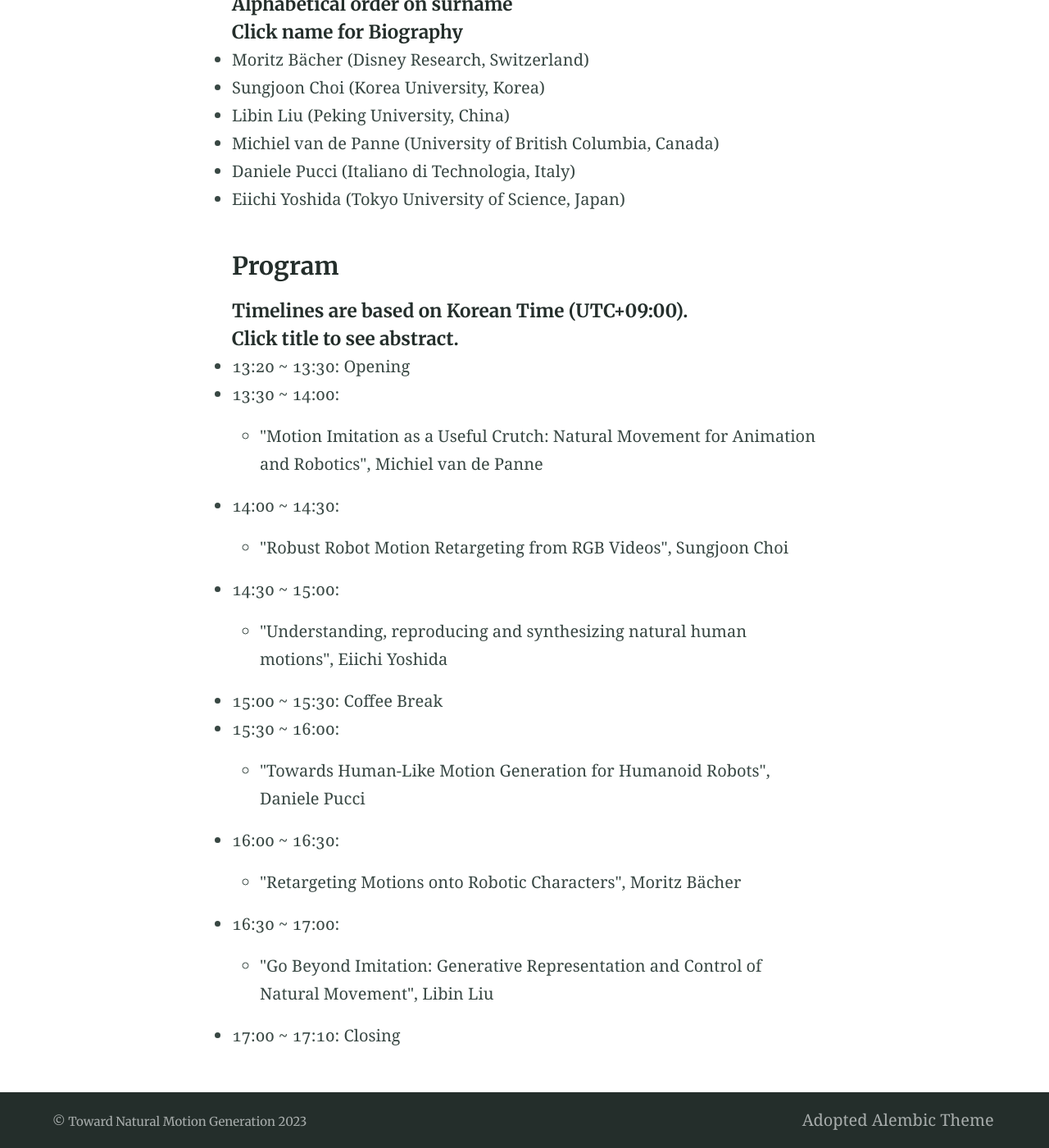
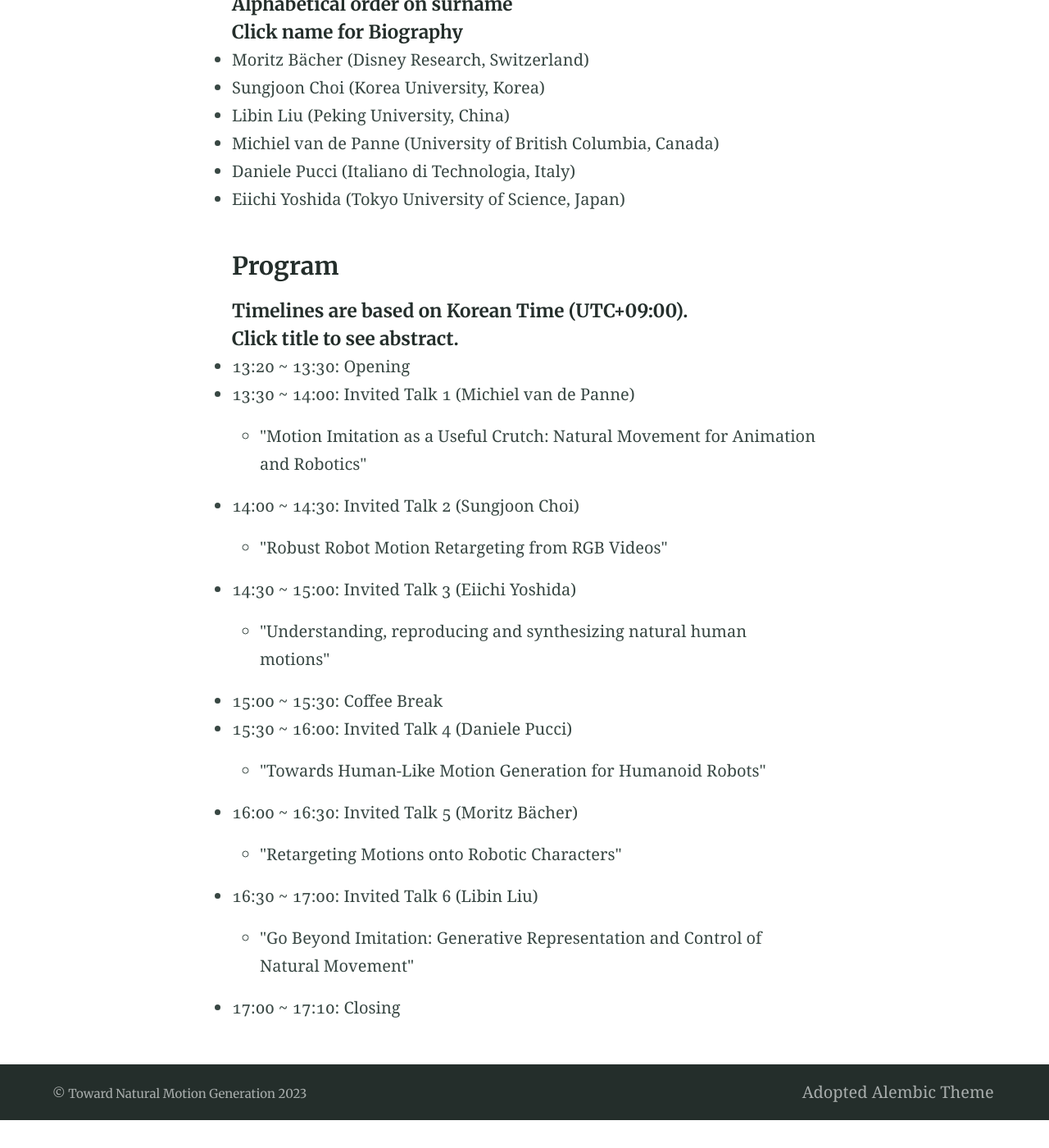
Before and after one commit to toward-natural-motion-generation/rss2023, a Jekyll site: the page built from speakers_and_program.md, in a window 1280 px wide and 1400 px high, scrolled down 259 px. Shown: the whole window at 82% size. Built offline with Jekyll 4.4.1, drawn with Linux system fonts in a browser that asks for light colours; after the commit the page ends 1625 px from its top, so only the background shows below that.

Commit message:
move sub titles

```diff
--- a/speakers_and_program.md
+++ b/speakers_and_program.md
@@ -24,22 +24,22 @@
 ##### Timelines are based on Korean Time (UTC+09:00).
 ##### Click title to see abstract.
   * 13:20 ~ 13:30: Opening
-  * 13:30 ~ 14:00:
-    * <Details><summary>"Motion Imitation as a Useful Crutch:  Natural Movement for Animation and Robotics", Michiel van de Panne</summary><span style="font-size:15px">Abstract: The generation of purposeful and directable natural movement is a shared goal for animation and robotics. Computer animation methods have a long history of using motion capture data to produce high-quality kinematic motion. In contrast, for physics-based motion generation have long been split into two categories -- those that use motion capture data as a strong prior, and those that aim to generate the motion more directly from first principles. Currently, imitation of motion capture data leads to current state-of-the-art results, in motion quality, particularly when combined with reinforcement learning. However, I will argue that in the long term, imitation-based methods can be viewed as a convenient crutch while we develop better (and more directable) from-first-principles approaches. The belief here is that a combination of physics, compliant actuation, rich sensing, and highly-capable control ultimately underly natural motion.  We'll motivate these arguments with examples including brachiation, locomotion, high-jumps, getting up, and more.</span></Details>
-  * 14:00 ~ 14:30:
-    * <Details><summary>"Robust Robot Motion Retargeting from RGB Videos", Sungjoon Choi</summary><span style="font-size:15px">Abstract: Generating natural and expressive robotic motions for humanoid robots has gained considerable interest from both robotics and computer graphics communities. Recently, this phenomenon has been accelerated by the fact that more human-like robots are permeating our daily lives through applications such as interactive services or educational robots. However, in order to generate a number of natural motions for humanoid robots, a substantial amount of effort is often required to design time-stamped robotic motions by animators or artists manually. In this talk, we focus on different approaches to generating diverse and natural robotic motions from multiple sources, including motion capture data and YouTube videos, while considering pose estimation errors.
+  * 13:30 ~ 14:00: Invited Talk 1 (Michiel van de Panne)
+    * <Details><summary>"Motion Imitation as a Useful Crutch:  Natural Movement for Animation and Robotics"</summary><span style="font-size:15px">Abstract: The generation of purposeful and directable natural movement is a shared goal for animation and robotics. Computer animation methods have a long history of using motion capture data to produce high-quality kinematic motion. In contrast, for physics-based motion generation have long been split into two categories -- those that use motion capture data as a strong prior, and those that aim to generate the motion more directly from first principles. Currently, imitation of motion capture data leads to current state-of-the-art results, in motion quality, particularly when combined with reinforcement learning. However, I will argue that in the long term, imitation-based methods can be viewed as a convenient crutch while we develop better (and more directable) from-first-principles approaches. The belief here is that a combination of physics, compliant actuation, rich sensing, and highly-capable control ultimately underly natural motion.  We'll motivate these arguments with examples including brachiation, locomotion, high-jumps, getting up, and more.</span></Details>
+  * 14:00 ~ 14:30: Invited Talk 2 (Sungjoon Choi)
+    * <Details><summary>"Robust Robot Motion Retargeting from RGB Videos"</summary><span style="font-size:15px">Abstract: Generating natural and expressive robotic motions for humanoid robots has gained considerable interest from both robotics and computer graphics communities. Recently, this phenomenon has been accelerated by the fact that more human-like robots are permeating our daily lives through applications such as interactive services or educational robots. However, in order to generate a number of natural motions for humanoid robots, a substantial amount of effort is often required to design time-stamped robotic motions by animators or artists manually. In this talk, we focus on different approaches to generating diverse and natural robotic motions from multiple sources, including motion capture data and YouTube videos, while considering pose estimation errors.
 </span></Details>
-  * 14:30 ~ 15:00:
-    * <Details><summary>"Understanding, reproducing and synthesizing natural human motions", Eiichi Yoshida</summary><span style="font-size:15px">Abstract: Human-likeliness in motions is one of the critical topics in research on human-robot interaction and also biomechanics. In this presentation, I will address human motion reproduction by humanoid robots and its application to evaluation of wearable assistive device. To what extent can we make the humanoid motions as close as humans' considering intrinsic difference in structure and actuation between humans and robots? We believe posing this question is helpful for natural motion understanding. In our approach, we formulated this question as an optimization problem of motion similarity, incorporating geometric morphing and constraints of the human and humanoid. Although there are still hardware limitation, we could retarget various human motions to a humanoid motions. By extracting specific feature of hip and knee motions of a lifting task, we contributed to standardization of wearable lumbar support robots. However, reproduction of human motion is halfway to the natural motion "generation": ultimately we aim at predicting, or synthesizing natural motions for anthropomorphic systems. Having this challenge in mind, I introduce recent an ongoing project focusing on analysis and synthesis of contact motions. Some preliminary results are reported on contact estimation from  motion only by using machine learning.
+  * 14:30 ~ 15:00: Invited Talk 3 (Eiichi Yoshida)
+    * <Details><summary>"Understanding, reproducing and synthesizing natural human motions"</summary><span style="font-size:15px">Abstract: Human-likeliness in motions is one of the critical topics in research on human-robot interaction and also biomechanics. In this presentation, I will address human motion reproduction by humanoid robots and its application to evaluation of wearable assistive device. To what extent can we make the humanoid motions as close as humans' considering intrinsic difference in structure and actuation between humans and robots? We believe posing this question is helpful for natural motion understanding. In our approach, we formulated this question as an optimization problem of motion similarity, incorporating geometric morphing and constraints of the human and humanoid. Although there are still hardware limitation, we could retarget various human motions to a humanoid motions. By extracting specific feature of hip and knee motions of a lifting task, we contributed to standardization of wearable lumbar support robots. However, reproduction of human motion is halfway to the natural motion "generation": ultimately we aim at predicting, or synthesizing natural motions for anthropomorphic systems. Having this challenge in mind, I introduce recent an ongoing project focusing on analysis and synthesis of contact motions. Some preliminary results are reported on contact estimation from  motion only by using machine learning.
  </span></Details>
   * 15:00 ~ 15:30: Coffee Break
-  * 15:30 ~ 16:00:
-    * <Details><summary>"Towards Human-Like Motion Generation for Humanoid Robots", Daniele Pucci</summary><span style="font-size:15px">Humanoid robots are floating base systems that resemble the human shape. So, the natural question when trying to generate trajectories for these systems is to get a degree of human likeness, although this may not be a necessary condition for the problem of trajectory generation for the system itself. This talk will present trajectory-optimisation, supervised learning, and reinforcement learning  techniques for generating motions of humanoid robots with a degree of human likeness. </span></Details>
-  * 16:00 ~ 16:30:
-    * <Details><summary>"Retargeting Motions onto Robotic Characters", Moritz Bächer</summary><span style="font-size:15px">Abstract: Legged robots or fixed-base robotic characters are built to perform highly dynamic motions. However, it remains challenging to retarget expressive motions onto these complex systems. In this talk, I will first discuss a versatile inverse kinematics to retarget artist-specified motion onto robotic systems with kinematic loops. I will then talk about a differentiable flexible multibody dynamics that enables us to retarget motions onto soft and lightweight robotic characters while suppressing vibrations. Finally, I will discuss a technique that permits the retargeting of motion capture data onto legged systems with a novel differentiable optimal control technique, accounting for differences in proportions and mass distribution of the source of input motion and the robot.</span></Details>
+  * 15:30 ~ 16:00: Invited Talk 4 (Daniele Pucci)
+    * <Details><summary>"Towards Human-Like Motion Generation for Humanoid Robots"</summary><span style="font-size:15px">Humanoid robots are floating base systems that resemble the human shape. So, the natural question when trying to generate trajectories for these systems is to get a degree of human likeness, although this may not be a necessary condition for the problem of trajectory generation for the system itself. This talk will present trajectory-optimisation, supervised learning, and reinforcement learning  techniques for generating motions of humanoid robots with a degree of human likeness. </span></Details>
+  * 16:00 ~ 16:30: Invited Talk 5 (Moritz Bächer)
+    * <Details><summary>"Retargeting Motions onto Robotic Characters"</summary><span style="font-size:15px">Abstract: Legged robots or fixed-base robotic characters are built to perform highly dynamic motions. However, it remains challenging to retarget expressive motions onto these complex systems. In this talk, I will first discuss a versatile inverse kinematics to retarget artist-specified motion onto robotic systems with kinematic loops. I will then talk about a differentiable flexible multibody dynamics that enables us to retarget motions onto soft and lightweight robotic characters while suppressing vibrations. Finally, I will discuss a technique that permits the retargeting of motion capture data onto legged systems with a novel differentiable optimal control technique, accounting for differences in proportions and mass distribution of the source of input motion and the robot.</span></Details>
 
-  * 16:30 ~ 17:00:
-    * <Details><summary>"Go Beyond Imitation: Generative Representation and Control of Natural Movement", Libin Liu </summary><span style="font-size:15px">Abstract: Generating realistic behaviors is a fundamental challenge in computer animation and a critical technique in emerging fields such as digital humans and humanoid robots. Over the past years, there has been tremendous progress in this area, driven in part by advancements in deep learning and reinforcement learning. In this talk, I will introduce our recent work on developing multi-skilled characters capable of executing natural movements. I will provide a brief overview of early efforts using state machines and control snippet scheduling but will focus more on the utilization of more powerful generative models. Particularly, I will detail how variational autoencoders and their quantized versions serve as efficient and compact representations for motion. Additionally, I will explain how we manipulate these generative models to achieve fine-grained control over the produced motion. We utilize multi-modal inputs, such as text, imagery, video, and motion demonstration, to achieve precise control of motion details. This approach not only offers an intuitive interface for users to manipulate motion but also enables seamless integration with advanced AI systems like ChatGPT.</span></Details>
+  * 16:30 ~ 17:00: Invited Talk 6 (Libin Liu)
+    * <Details><summary>"Go Beyond Imitation: Generative Representation and Control of Natural Movement"</summary><span style="font-size:15px">Abstract: Generating realistic behaviors is a fundamental challenge in computer animation and a critical technique in emerging fields such as digital humans and humanoid robots. Over the past years, there has been tremendous progress in this area, driven in part by advancements in deep learning and reinforcement learning. In this talk, I will introduce our recent work on developing multi-skilled characters capable of executing natural movements. I will provide a brief overview of early efforts using state machines and control snippet scheduling but will focus more on the utilization of more powerful generative models. Particularly, I will detail how variational autoencoders and their quantized versions serve as efficient and compact representations for motion. Additionally, I will explain how we manipulate these generative models to achieve fine-grained control over the produced motion. We utilize multi-modal inputs, such as text, imagery, video, and motion demonstration, to achieve precise control of motion details. This approach not only offers an intuitive interface for users to manipulate motion but also enables seamless integration with advanced AI systems like ChatGPT.</span></Details>
   * 17:00 ~ 17:10: Closing
 
 
```
